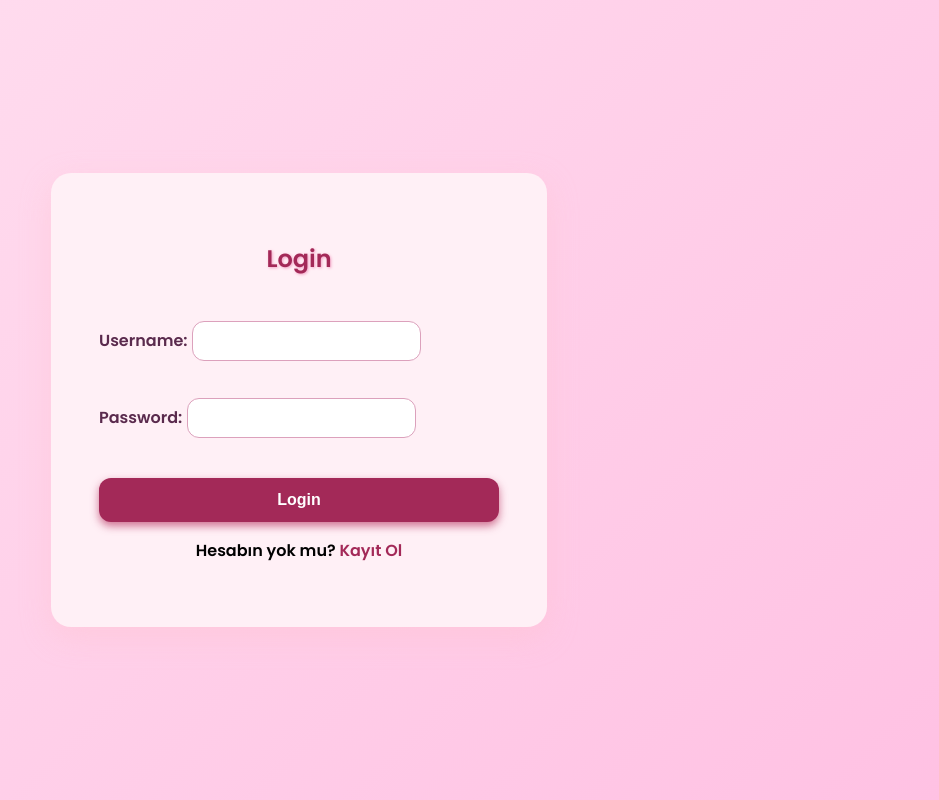
After one commit to byznrdincer/blogapp, a Django app: page /accounts/login/ in a window 1280 px wide. The commit adds this page. Shown: the whole page, without its empty margins (341-1280 px from the left). Run offline with Django 5.2, Linux system fonts and the light colour scheme.

```diff
--- a/Blog/urls.py
+++ b/Blog/urls.py
@@ -2,10 +2,13 @@ from django.contrib import admin
 from django.urls import path, include
 from django.conf import settings
 from django.conf.urls.static import static
+from django.contrib.auth import views as auth_views  # 🔹 Login için eklendi
 
 urlpatterns = [
     path('admin/', admin.site.urls),
-    path('', include('blogapp.urls')),  # Uygulamanın URL'leri burada çağrılır
+    path('', include('blogapp.urls')),  # 🔸 blogapp içindeki url'leri çağırıyoruz
+    path('accounts/login/', auth_views.LoginView.as_view(template_name='blog/login.html'), name='login'),
+    path('logout/', auth_views.LogoutView.as_view(next_page='login'), name='logout'),
 ]
 
 if settings.DEBUG:
--- /dev/null
+++ b/blogapp/templates/blog/login.html
@@ -0,0 +1,114 @@
+<!DOCTYPE html>
+<html lang="en">
+<head>
+  <meta charset="UTF-8">
+  <title>Login</title>
+  <meta name="viewport" content="width=device-width, initial-scale=1">
+  <link href="https://fonts.googleapis.com/css2?family=Poppins:wght@400;600&display=swap" rel="stylesheet">
+  <style>
+    body {
+      font-family: 'Poppins', sans-serif;
+      background: linear-gradient(135deg, #ffe0f0 0%, #ffc1e3 100%);
+      display: flex;
+      align-items: center;
+      justify-content: center;
+      height: 100vh;
+      margin: 0;
+    }
+
+    .login-box {
+      background: #fff0f6;
+      padding: 3rem;
+      border-radius: 20px;
+      box-shadow: 0 10px 30px rgba(255, 192, 203, 0.4);
+      width: 100%;
+      max-width: 400px;
+    }
+
+    h2 {
+      text-align: center;
+      color: #a32958;
+      margin-bottom: 1.5rem;
+      text-shadow: 1px 1px 3px #f3a0c4;
+    }
+
+    form {
+      display: flex;
+      flex-direction: column;
+    }
+
+    label {
+      margin-top: 1rem;
+      color: #5a2a4d;
+      font-weight: 600;
+    }
+
+    input {
+      padding: 10px;
+      margin-top: 0.3rem;
+      border-radius: 12px;
+      border: 1px solid #dca1bc;
+      outline: none;
+      font-size: 1rem;
+    }
+
+    button {
+      margin-top: 1.5rem;
+      padding: 0.8rem;
+      border: none;
+      border-radius: 12px;
+      background-color: #a32958;
+      color: white;
+      font-weight: 600;
+      font-size: 1rem;
+      cursor: pointer;
+      box-shadow: 0 4px 8px #c35078cc;
+      transition: background-color 0.3s ease;
+    }
+
+    button:hover {
+      background-color: #7e2243;
+      box-shadow: 0 6px 14px #a3265ecc;
+    }
+
+    .errorlist {
+      color: #b00020;
+      list-style: none;
+      padding: 0;
+      margin: 0.5rem 0;
+      font-size: 0.9rem;
+    }
+
+    p.register-link {
+      text-align: center;
+      margin-top: 1rem;
+      font-weight: 600;
+    }
+
+    p.register-link a {
+      color: #a32958;
+      text-decoration: none;
+    }
+
+    p.register-link a:hover {
+      text-decoration: underline;
+    }
+  </style>
+</head>
+<body>
+
+  <div class="login-box">
+    <h2>Login</h2>
+    <form method="post">
+      {% csrf_token %}
+      {{ form.as_p }}
+      <button type="submit">Login</button>
+    </form>
+
+    <p class="register-link">
+      Hesabın yok mu? <a href="{% url 'register' %}">Kayıt Ol</a>
+    </p>
+  </div>
+
+</body>
+</html>
--- a/blogapp/urls.py
+++ b/blogapp/urls.py
@@ -7,4 +7,6 @@ urlpatterns = [
     path('post/new/', views.post_new, name='post_new'),
     path('post/<int:id>/edit/', views.post_edit, name='post_edit'),
     path('post/<int:id>/delete/', views.post_delete, name='post_delete'),
+    path('profile/', views.profile_view, name='profile'),
+    path('register/', views.register, name='register'),
 ]
```
Also changed, not shown: blogapp/signals.py (+6 -1 lines), blogapp/templates/blog/home.html (+9 -137 lines), blogapp/templates/blog/register.html (added, +76 -0 lines), blogapp/views.py (+15 -1 lines), blogapp/migrations/0002_userprofile.py (added), db.sqlite3, media/avatars/WhatsApp_Görsel_2024-12-09_saat_02.44.45_50ea159c.jpg (added).
